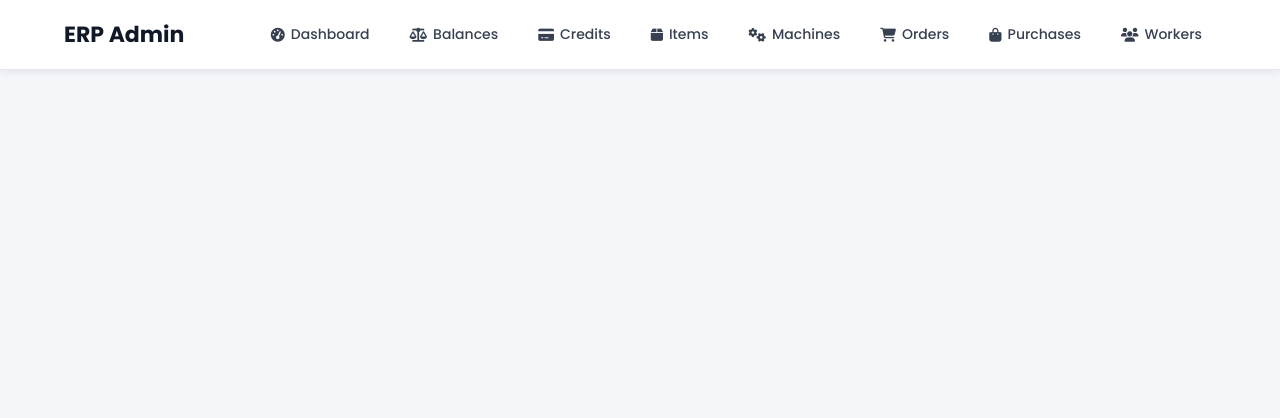
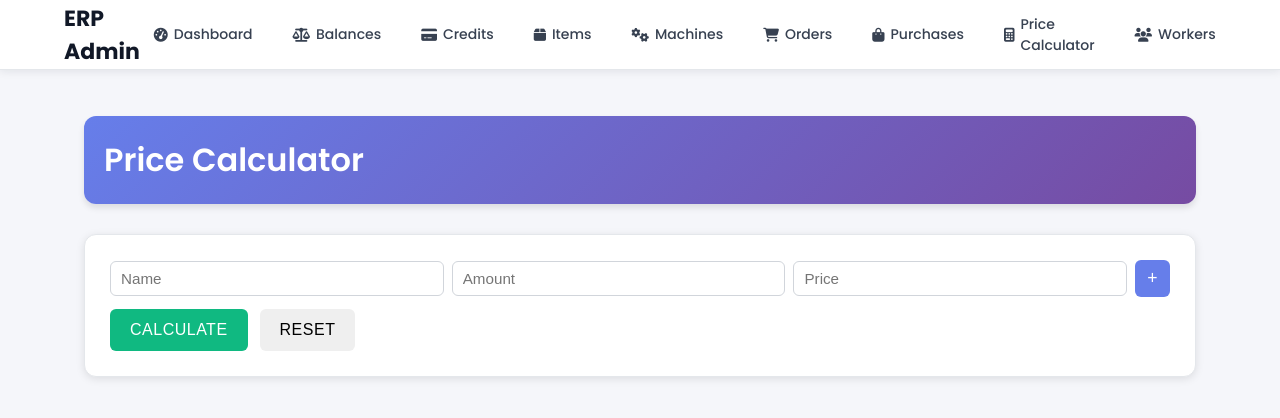
Before and after one commit to petrosasmamaw/Furniture-ERP, a React (Vite) app in the folder adminfrontend/: page /price-calculator in a window 1280 px wide. Shown: the top 418 px of the page. Built offline with nearby package versions, Linux system fonts and the light colour scheme.

Commit message:
create price calculator

```diff
--- a/adminfrontend/src/App.jsx
+++ b/adminfrontend/src/App.jsx
@@ -12,6 +12,7 @@ import Order from './pages/order';
 import OrderDetail from './pages/orderDetail';
 import Purchase from './pages/purchase';
 import Reserve from './pages/reserve';
+import PriceCalculator from './pages/priceCalculator';
 
 const App = () => {
   return (
@@ -28,6 +29,7 @@ const App = () => {
         <Route path="/orders" element={<Order />} />
         <Route path="/orders/:id" element={<OrderDetail />} />
         <Route path="/purchases" element={<Purchase />} />
+        <Route path="/price-calculator" element={<PriceCalculator />} />
         <Route path="/reserves" element={<Reserve />} />
         <Route path="/" element={<Dashboard />} />
       </Routes>
--- a/adminfrontend/src/index.css
+++ b/adminfrontend/src/index.css
@@ -508,3 +508,27 @@ body {
 .chart-card canvas {
 	max-height: 240px;
 }
+
+
+/* Price Calculator styles */
+.price-row {
+	display: flex;
+	gap: 8px;
+	align-items: center;
+	margin-bottom: 8px;
+}
+.price-input {
+	padding: 8px 10px;
+	border: 1px solid #d1d5db;
+	border-radius: 6px;
+	font-size: 0.95rem;
+	flex: 1 1 0;
+}
+.add-row-btn {
+	padding: 8px 12px;
+	font-size: 1.1rem;
+	background: #667eea;
+	color: #fff;
+}
+.calc-btn { background: #10b981; color: #fff; }
+.price-results { margin-top: 16px; background: #fff; padding: 12px; border-radius: 8px; border: 1px solid #eef2f7; }
--- a/adminfrontend/src/pages/dashboard.jsx
+++ b/adminfrontend/src/pages/dashboard.jsx
@@ -71,7 +71,7 @@ const Dashboard = () => {
     if (r.date) {
       try {
         return new Date(r.date).toLocaleDateString();
-      } catch (e) {
+      } catch {
         return String(r.date);
       }
     }
--- a/adminfrontend/src/pages/navbar.jsx
+++ b/adminfrontend/src/pages/navbar.jsx
@@ -31,6 +31,7 @@ const Navbar = () => {
           <li><Link to="/machines" className="navbar-link" onClick={() => setIsMenuOpen(false)}><i className="fas fa-cogs"></i> Machines</Link></li>
           <li><Link to="/orders" className="navbar-link" onClick={() => setIsMenuOpen(false)}><i className="fas fa-shopping-cart"></i> Orders</Link></li>
           <li><Link to="/purchases" className="navbar-link" onClick={() => setIsMenuOpen(false)}><i className="fas fa-shopping-bag"></i> Purchases</Link></li>
+          <li><Link to="/price-calculator" className="navbar-link" onClick={() => setIsMenuOpen(false)}><i className="fas fa-calculator"></i> Price Calculator</Link></li>
           <li><Link to="/workers" className="navbar-link" onClick={() => setIsMenuOpen(false)}><i className="fas fa-users"></i> Workers</Link></li>
         </ul>
       </div>
--- /dev/null
+++ b/adminfrontend/src/pages/priceCalculator.jsx
@@ -0,0 +1,74 @@
+import React, { useState } from 'react';
+
+const PriceCalculator = () => {
+  const [rows, setRows] = useState([{ name: '', amount: '', price: '' }]);
+  const [results, setResults] = useState(null);
+
+  const updateRow = (index, field, value) => {
+    const next = [...rows];
+    next[index] = { ...next[index], [field]: value };
+    setRows(next);
+  };
+
+  const addRow = () => setRows([...rows, { name: '', amount: '', price: '' }]);
+
+  const calculate = () => {
+    const descriptions = [];
+    let total = 0;
+    rows.forEach((r) => {
+      const amt = parseFloat(r.amount) || 0;
+      const pr = parseFloat(r.price) || 0;
+      const subtotal = amt * pr;
+      if ((r.name || '').trim() !== '') {
+        descriptions.push(`${r.name}: ${subtotal.toFixed(2)}`);
+      }
+      total += subtotal;
+    });
+    setResults({ descriptions, total });
+  };
+
+  const reset = () => {
+    setRows([{ name: '', amount: '', price: '' }]);
+    setResults(null);
+  };
+
+  return (
+    <div className="page-container">
+      <div className="balance-page">
+        <div className="balance-header">
+          <h1>Price Calculator</h1>
+        </div>
+
+        <div className="form-section">
+          {rows.map((r, i) => (
+            <div className="price-row" key={i}>
+              <input className="price-input" placeholder="Name" value={r.name} onChange={(e) => updateRow(i, 'name', e.target.value)} />
+              <input className="price-input" placeholder="Amount" type="number" value={r.amount} onChange={(e) => updateRow(i, 'amount', e.target.value)} />
+              <input className="price-input" placeholder="Price" type="number" value={r.price} onChange={(e) => updateRow(i, 'price', e.target.value)} />
+              {i === rows.length - 1 && (
+                <button type="button" className="btn add-row-btn" onClick={addRow}>+</button>
+              )}
+            </div>
+          ))}
+
+          <div style={{ display: 'flex', gap: 12, marginTop: 12 }}>
+            <button type="button" className="btn btn-primary calc-btn" onClick={calculate}>Calculate</button>
+            <button type="button" className="btn" onClick={reset}>Reset</button>
+          </div>
+
+          {results && (
+            <div className="price-results">
+              <h3>Results</h3>
+              <ul>
+                {results.descriptions.map((d, idx) => <li key={idx}>{d}</li>)}
+              </ul>
+              <h4>Total: {results.total.toFixed(2)}</h4>
+            </div>
+          )}
+        </div>
+      </div>
+    </div>
+  );
+};
+
+export default PriceCalculator;
```
